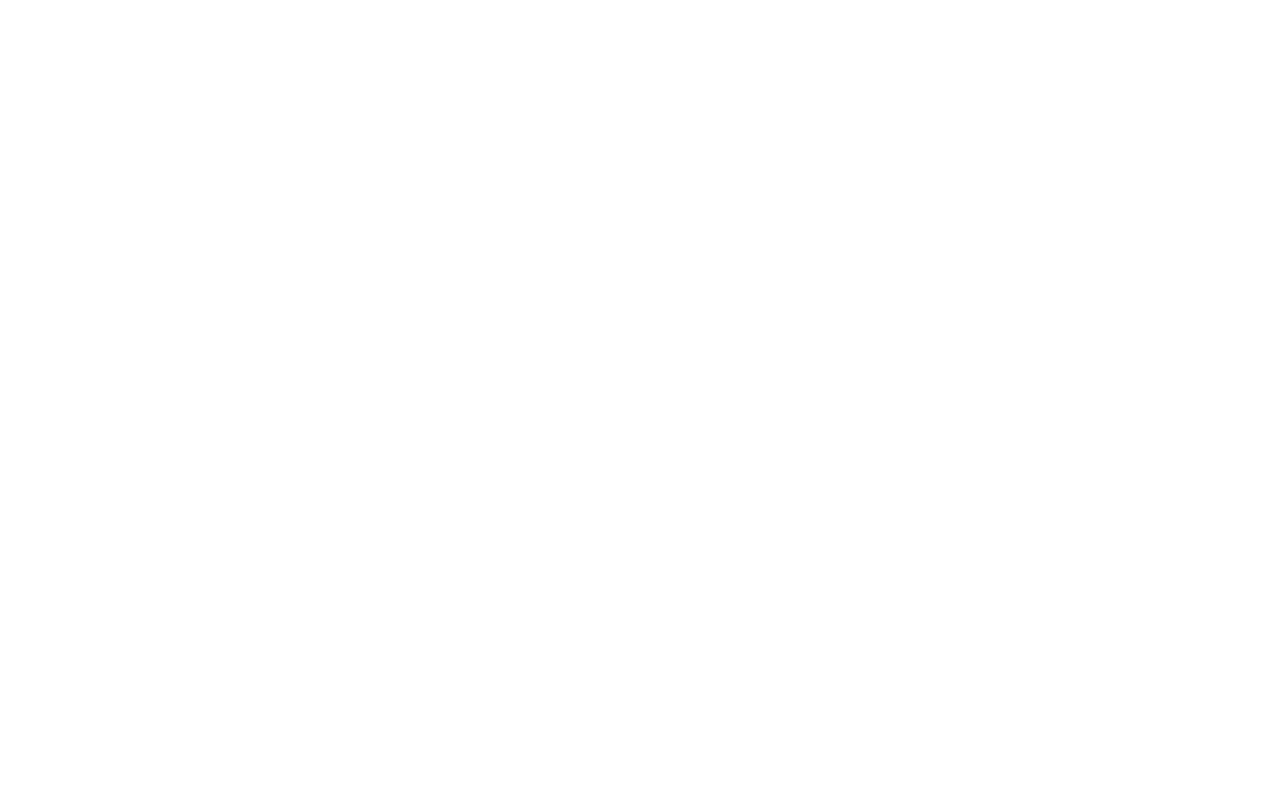
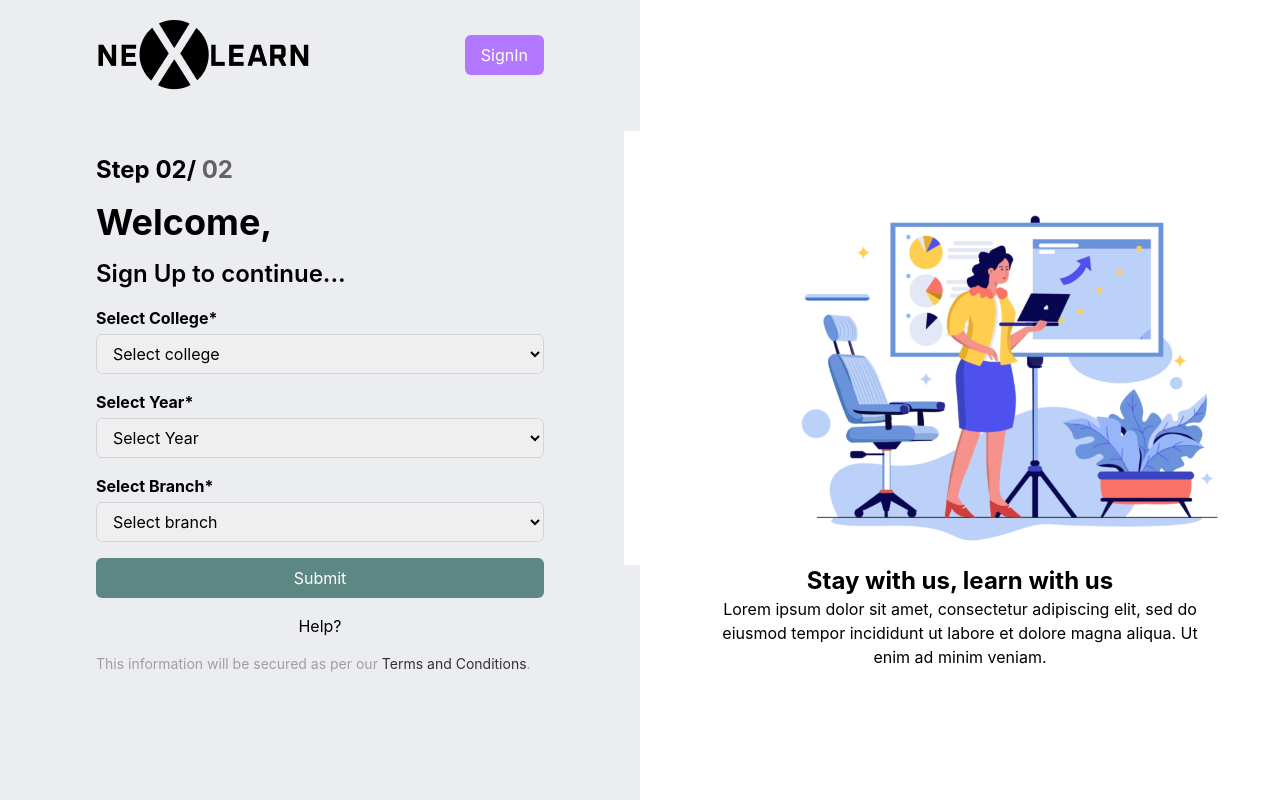
Before and after one commit to Harshsharmaa28/404-FOUND, a React (Create React App) app: page /signup2 in a window 1280 px wide. Before the commit this address had no page. Built offline with nearby package versions, Linux system fonts and the light colour scheme.

Commit message:
Sign up Page UI implemeted

```diff
--- a/src/App.js
+++ b/src/App.js
@@ -6,6 +6,8 @@
 import Scholarship from "./pages/Scholarship/Scholarship";
 import Mentors from "./pages/Mentors/Mentors";
 import SignIn from "./pages/Auth/SignIn";
+import Signup1 from "./pages/Auth/Signup1";
+import Signup2 from "./pages/Auth/Signup2";
 
 function App() {
   const links = [
@@ -44,6 +46,16 @@
       element: <SignIn />,
       id: 8,
     },
+    {
+      path: "/signup1",
+      element: <Signup1 />,
+      id: 9,
+    },
+    {
+      path: "/signup2",
+      element: <Signup2 />,
+      id: 10,
+    },
   ];
   return (
     <div>
--- a/src/pages/Auth/Firebase-config.js
+++ b/src/pages/Auth/Firebase-config.js
@@ -1,4 +1,6 @@
 import { initializeApp } from "firebase/app";
+import { getAuth } from "firebase/auth";
+import { getFirestore } from "firebase/firestore";
 
 const firebaseConfig = {
   apiKey: "AIzaSyAz09UbQ1H6RniEPeMmxIbqmzY8vUpHIIc",
@@ -10,3 +12,5 @@
 };
 
 const app = initializeApp(firebaseConfig);
+export const fireDB = getFirestore(app);
+export const auth = getAuth(app);
--- /dev/null
+++ b/src/pages/Auth/Signup1.jsx
@@ -0,0 +1,109 @@
+import React, { useState } from "react";
+import { loginImage, logoImage } from "../../utils/Constant";
+
+
+const Signup1 = () => {
+  const [name, setName] = useState("");
+  const [email, setEmail] = useState("");
+  const [password, setPassword] = useState("");
+
+  const handleSubmit = async (e) => {};
+
+  return (
+    <div className="flex flex-col lg:flex-row h-screen">
+      {/* Left Side: Sign In Form */}
+      <div className="lg:w-1/2 h-screen bg-[#ECEDF0] flex justify-center">
+        <div className="w-full max-w-md">
+          <div className="flex justify-between items-center pt-5 pb-16">
+            <img src={logoImage} alt="Illustration" className="max-w-xl" />
+            <button
+              type="submit"
+              className="bg-[#B378FF] text-white py-2 px-4 rounded-md hover:bg-blue-600 transition duration-200"
+            >
+              SignIn
+            </button>
+          </div>
+          <h2 className="text-2xl font-bold mb-4">
+            Step 01/ <span className="text-[#636363]">02</span>{" "}
+          </h2>
+          <h2 className="text-4xl font-bold mb-4">Welcome,</h2>
+          <h2 className="text-2xl font-semibold mb-4">
+            Sign Up to continue...
+          </h2>
+          <form className="space-y-4" onSubmit={handleSubmit}>
+            <div>
+              <label htmlFor="name" className="block mb-1 font-bold">
+                Name
+              </label>
+              <input
+                type="name"
+                id="name"
+                name="name"
+                placeholder="Name"
+                value={name}
+                onChange={(e) => setName(e.target.value)}
+                className="w-full border border-gray-300 rounded-md py-2 px-3 focus:outline-none focus:border-blue-400"
+              />
+            </div>
+            <div>
+              <label htmlFor="email" className="block mb-1 font-bold">
+                Email
+              </label>
+              <input
+                type="email"
+                id="email"
+                name="email"
+                placeholder="Email"
+                value={email}
+                onChange={(e) => setEmail(e.target.value)}
+                className="w-full border border-gray-300 rounded-md py-2 px-3 focus:outline-none focus:border-blue-400"
+              />
+            </div>
+            <div>
+              <label htmlFor="password" className="block mb-1 font-bold">
+                Password
+              </label>
+              <input
+                type="password"
+                id="password"
+                name="password"
+                placeholder="Password"
+                value={password}
+                onChange={(e) => setPassword(e.target.value)}
+                className="w-full border border-gray-300 rounded-md py-2 px-3 focus:outline-none focus:border-blue-400"
+              />
+            </div>
+            <button
+              type="submit"
+              className="w-full bg-[#5D8783] text-white py-2 px-4 rounded-md hover:bg-blue-600 transition duration-200"
+            >
+              Next
+            </button>
+            <h1 className="text-center"> Help? </h1>
+          </form>
+          <div className="mt-4 text-sm text-[#9F9F9F]">
+            This information will be secured as per our{" "}
+            <a href="#fd" className="text-[#323232] hover:underline">
+              Terms and Conditions
+            </a>
+            .
+          </div>
+        </div>
+      </div>
+      {/* Right Side: Image */}
+      <div className="lg:w-1/2 bg-white hidden lg:flex flex-col justify-center items-center">
+        <img src={loginImage} alt="Illustration" className="max-w-2xl" />
+        <div className="text-center px-20">
+          <div className="text-2xl font-bold">Stay with us, learn with us</div>
+          <div>
+            Lorem ipsum dolor sit amet, consectetur adipiscing elit, sed do
+            eiusmod tempor incididunt ut labore et dolore magna aliqua. Ut enim
+            ad minim veniam.
+          </div>
+        </div>
+      </div>
+    </div>
+  );
+};
+
+export default Signup1;
--- /dev/null
+++ b/src/pages/Auth/Signup2.jsx
@@ -0,0 +1,110 @@
+import React from "react";
+import { loginImage, logoImage } from "../../utils/Constant";
+
+const Signup2 = () => {
+  return (
+    <div className="flex flex-col lg:flex-row h-screen">
+      {/* Left Side: Sign In Form */}
+
+      <div className="lg:w-1/2 h-screen  bg-[#ECEDF0] flex justify-center  ">
+        <div className="w-full max-w-md ">
+          <div className="  flex justify-between items-center pt-5 pb-16 ">
+            <img src={logoImage} alt="Illustration" className="max-w-xl" />
+
+            <button
+              type="submit"
+              className=" bg-[#B378FF] text-white py-2 px-4 rounded-md hover:bg-blue-600 transition duration-200"
+            >
+              SignIn
+            </button>
+          </div>
+          <h2 className="text-2xl font-bold mb-4">
+            Step 02/ <span className="text-[#636363]">02</span>{" "}
+          </h2>
+          <h2 className="text-4xl font-bold mb-4">Welcome,</h2>
+          <h2 className="text-2xl font-semibold mb-4">
+            Sign Up to continue...
+          </h2>
+          <form className="space-y-4">
+            <div>
+              <label htmlFor="college" className="block mb-1 font-bold">
+                Select College*
+              </label>
+              <select
+                id="college"
+                name="college"
+                className="w-full border border-gray-300 rounded-md py-2 px-3 focus:outline-none focus:border-blue-400"
+              >
+                <option value="">Select college</option>
+                <option value="option1">Option 1</option>
+                <option value="option2">Option 2</option>
+              </select>
+            </div>
+
+            <div>
+              <label htmlFor="year" className="block mb-1 font-bold">
+                Select Year*
+              </label>
+              <select
+                id="year"
+                name="year"
+                className="w-full border border-gray-300 rounded-md py-2 px-3 focus:outline-none focus:border-blue-400"
+              >
+                <option value="">Select Year</option>
+                <option value="option1">Option 1</option>
+                <option value="option2">Option 2</option>
+              </select>
+            </div>
+
+            <div>
+              <label htmlFor="branch" className="block mb-1 font-bold">
+                Select Branch*
+              </label>
+              <select
+                id="branch"
+                name="branch"
+                className="w-full border border-gray-300 rounded-md py-2 px-3 focus:outline-none focus:border-blue-400"
+              >
+                <option value="">Select branch</option>
+                <option value="option1">Option 1</option>
+                <option value="option2">Option 2</option>
+              </select>
+            </div>
+
+            <button
+              type="submit"
+              className="w-full bg-[#5D8783] text-white py-2 px-4 rounded-md hover:bg-blue-600 transition duration-200"
+            >
+              Submit
+            </button>
+            <h1 className="text-center"> Help? </h1>
+          </form>
+          <div className="mt-4 text-sm text-[#9F9F9F]">
+            This information will be secured as per our{" "}
+            <a href="#fd" className="text-[#323232] hover:underline">
+              Terms and Conditions
+            </a>
+            .
+          </div>
+        </div>
+      </div>
+
+      {/* Right Side: Image */}
+      <div className="lg:w-1/2 bg-white hidden lg:flex flex-col justify-center items-center">
+        <img src={loginImage} alt="Illustration" className="max-w-2xl" />
+        <div className=" text-center px-20 ">
+          <div className="   text-2xl font-bold">
+            Stay with us, learn with us
+          </div>
+          <div>
+            Lorem ipsum dolor sit amet, consectetur adipiscing elit, sed do
+            eiusmod tempor incididunt ut labore et dolore magna aliqua. Ut enim
+            ad minim veniam.
+          </div>
+        </div>
+      </div>
+    </div>
+  );
+};
+
+export default Signup2;
```
